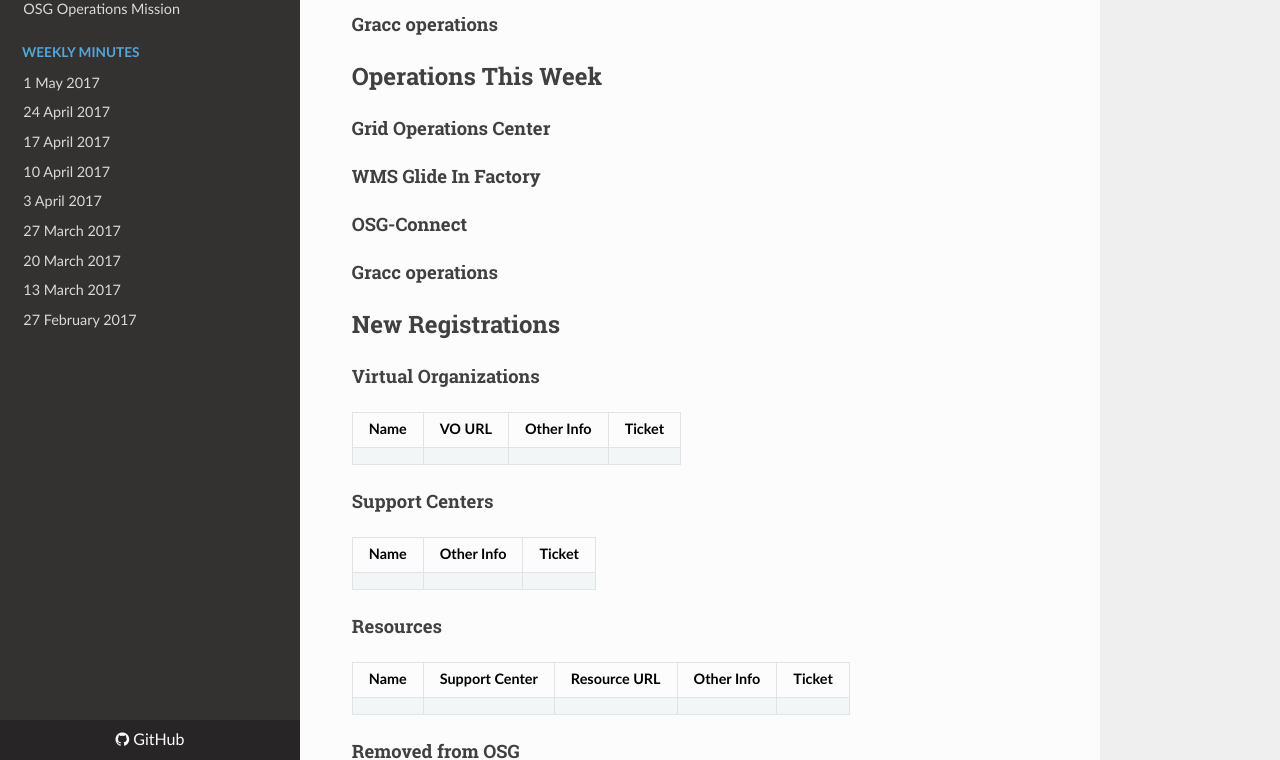
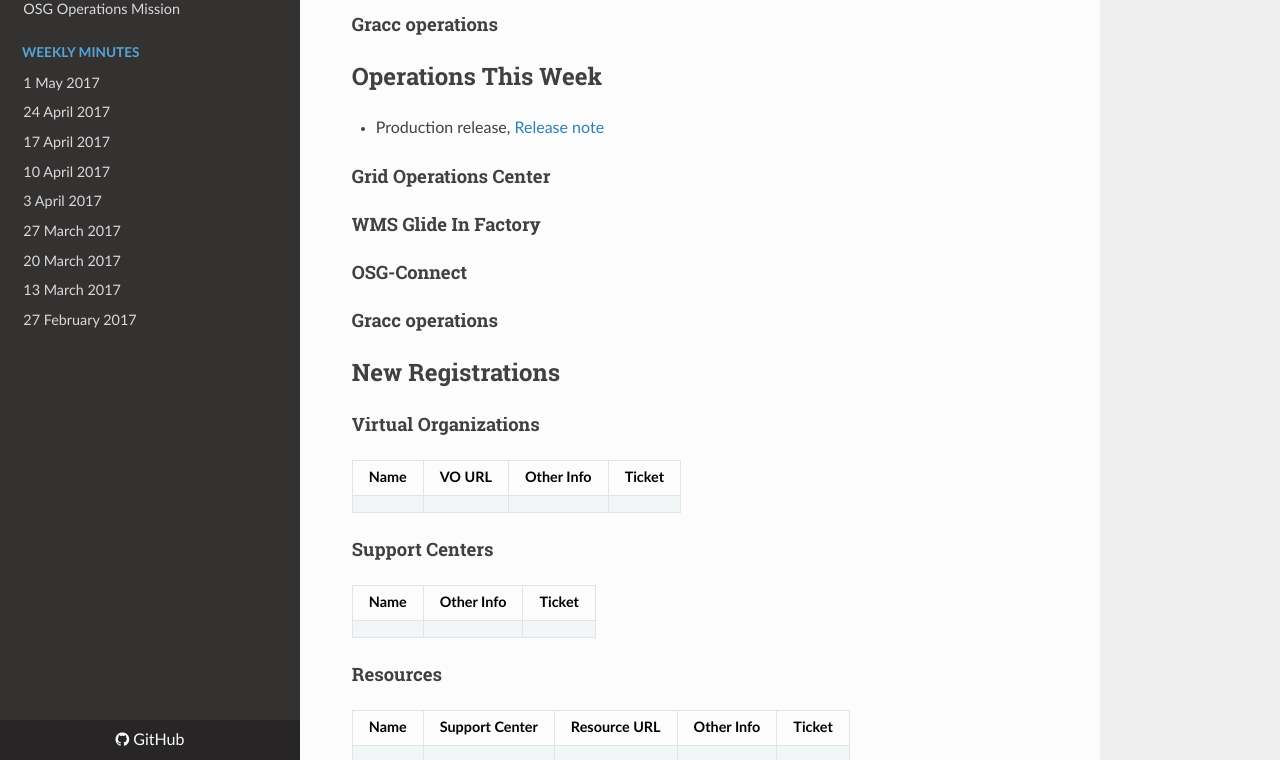
Before and after one commit to osg-htc/operations, an MkDocs documentation site: the page built from docs/WeeklyMinutes/08May2017.md, in a window 1280 px wide and 900 px high, scrolled down 1724 px, cut to the strip 140-900 px from the top of the window. Built offline with MkDocs 1.6.1, drawn with Linux system fonts in a browser that asks for light colours; nearby versions of some CDN libraries; old or Windows-style settings are respelled for this version of MkDocs.

Commit message:
Update 08May2017.md

```diff
--- a/docs/WeeklyMinutes/08May2017.md
+++ b/docs/WeeklyMinutes/08May2017.md
@@ -26,6 +26,7 @@
 #### Gracc operations
 
 ## Operations This Week
+   * Production release, [Release note](http://osggoc.blogspot.com/2017/05/goc-service-update-tuesday-may-9th-at.html)
 
 #### Grid Operations Center
 
```
